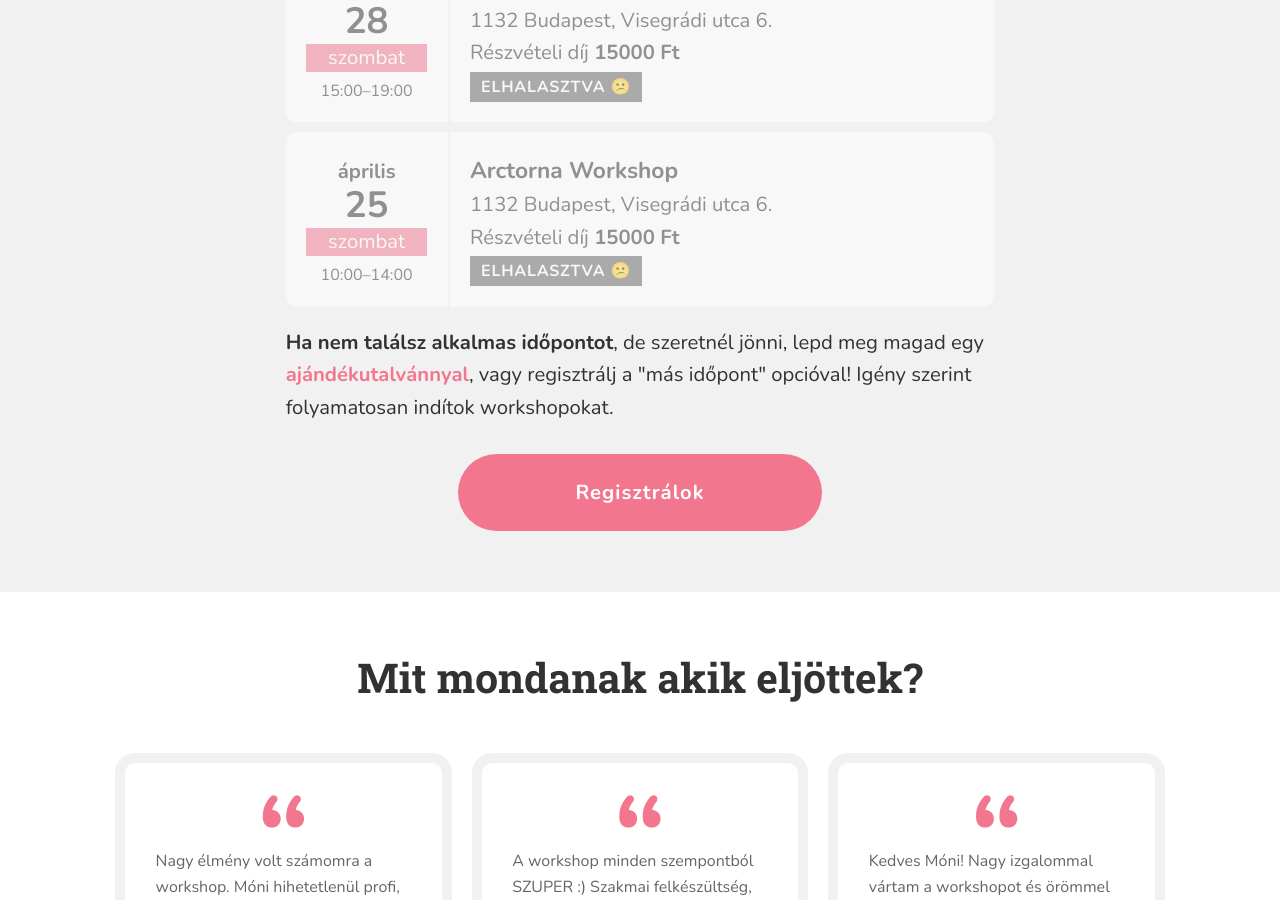
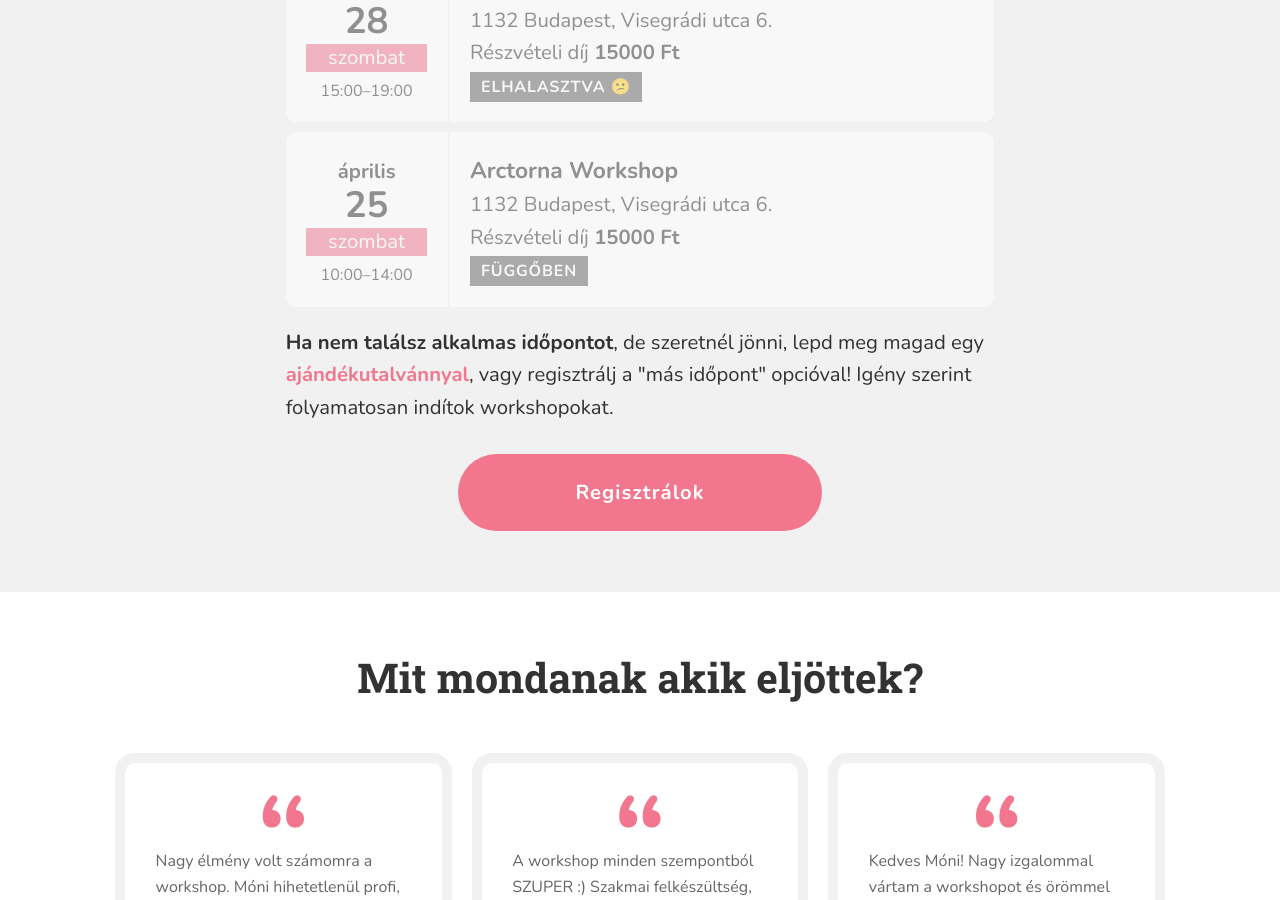
Before and after one commit to monikamudra/arctorna, a Jekyll site: the page built from workshop.md, in a window 1280 px wide and 900 px high, scrolled down 2711 px. Built offline with Jekyll 4.4.1, drawn with Linux system fonts in a browser that asks for light colours.

Commit message:
Add "pending" option

```diff
--- a/_data/workshop.yaml
+++ b/_data/workshop.yaml
@@ -14,6 +14,7 @@ events:
 #   currency: Euro
 #   full: false
 #   postponed: false
+#   pending: false
 #   link: "https://link.to/the-event"
 #   description: >-
 #     Arctorna workshop Mónival
@@ -38,4 +39,4 @@ events:
     end: "14:00"
     title: Arctorna Workshop
     address: 1132 Budapest, Visegrádi utca 6.
-    postponed: true
+    pending: true
--- a/_includes/events.html
+++ b/_includes/events.html
@@ -4,7 +4,7 @@
     {% capture eventdate %}{{ event.date | date: '%s' }}{% endcapture %}
     {% if eventdate > now %}
       <li class="c-List__Item">
-        <div class="c-Event{% if event.full or event.postponed %} c-Event--Unavailable{% endif %}">
+        <div class="c-Event{% if event.full or event.postponed or event.pending %} c-Event--Unavailable{% endif %}">
 
           <time class="c-Event__Date" datetime="{{ event.date | date_to_xmlschema }}">
             <span class="c-Event__Month">{%- include month.html date = event.date -%}</span>
@@ -30,6 +30,8 @@
               <div class="c-Event__Tag">Megtelt</div>
             {% elsif event.postponed %}
               <div class="c-Event__Tag">Elhalasztva 😕</div>
+            {% elsif event.pending %}
+              <div class="c-Event__Tag">Függőben<div>
             {% endif %}
 
             {% if event.classes %}
```
